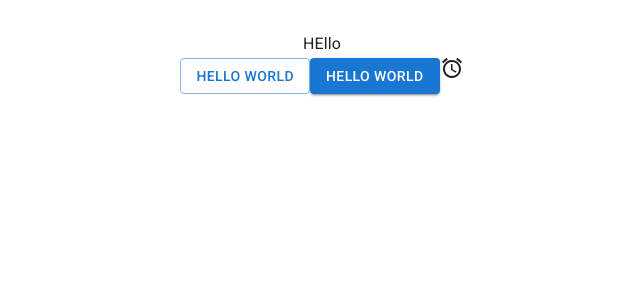
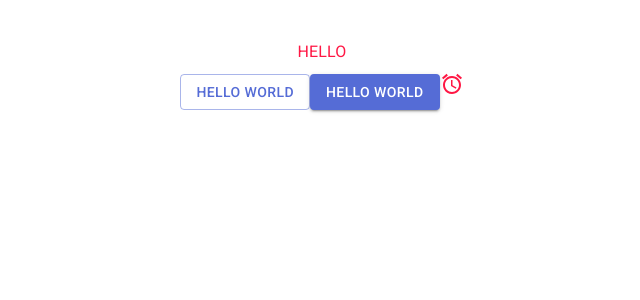
Before and after one commit to vobaolong/trello-web, a React (Vite) app: page / in a window 1280 px wide. Shown: the top 300 px of the page, without its empty margins (318-958 px from the left). Built offline with nearby package versions, Linux system fonts and the light colour scheme.

Commit message:
feat: config MUI Theming

```diff
--- a/src/App.jsx
+++ b/src/App.jsx
@@ -1,13 +1,14 @@
-import * as React from 'react'
-import reactLogo from './assets/react.svg'
-import viteLogo from '/vite.svg'
 import './App.css'
 import Button from '@mui/material/Button'
 import AccessAlarmIcon from '@mui/icons-material/AccessAlarm'
+import Typography from '@mui/material/Typography'
+import Box from '@mui/material/Box'
 function App() {
   return (
     <>
-      <div className=''>HEllo</div>
+      <Typography component='div'>
+        <Box sx={{ textTransform: 'uppercase', m: 1 }}>HEllo</Box>
+      </Typography>
       <Button variant='outlined'>Hello world</Button>
       <Button variant='contained'>Hello world</Button>
       <AccessAlarmIcon />
--- a/src/main.jsx
+++ b/src/main.jsx
@@ -2,10 +2,13 @@ import React from 'react'
 import ReactDOM from 'react-dom/client'
 import App from './App.jsx'
 import CssBaseline from '@mui/material/CssBaseline'
-
+import { ThemeProvider } from '@mui/material/styles'
+import theme from './theme.js'
 ReactDOM.createRoot(document.getElementById('root')).render(
   <React.StrictMode>
-    <CssBaseline />
-    <App />
+    <ThemeProvider theme={theme}>
+      <CssBaseline />
+      <App />
+    </ThemeProvider>
   </React.StrictMode>
 )
--- /dev/null
+++ b/src/theme.js
@@ -0,0 +1,20 @@
+import { createTheme } from '@mui/material/styles'
+import { red } from '@mui/material/colors'
+
+// Create a theme instance.
+const theme = createTheme({
+  palette: {
+    primary: {
+      main: '#556cd6'
+    },
+    secondary: {
+      main: '#19857b'
+    },
+    error: {
+      main: red.A400
+    },
+    text: { primary: red.A400 }
+  }
+})
+
+export default theme
```
